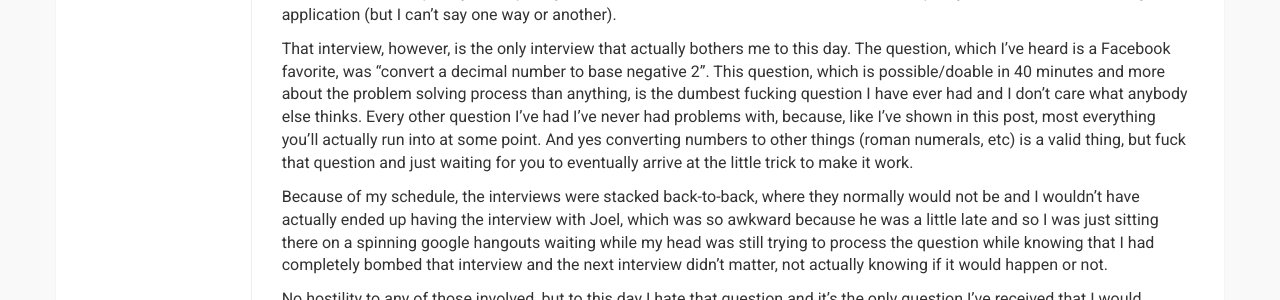
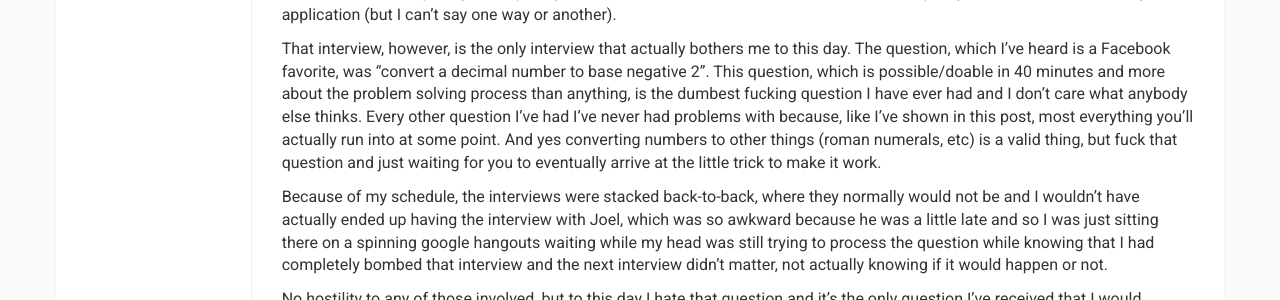
Before and after one commit to darrenkopp/darrenkopp.github.com, a Jekyll site: the page built from _posts/2024-05-01-coding-interviews-are-stupid.md, in a window 1280 px wide. Shown: the part 1304-1604 px from the top of the page. Built offline with Jekyll 4.4.1, drawn with Linux system fonts in a browser that asks for light colours.

Commit message:
too many commas

```diff
--- a/_posts/2024-05-01-coding-interviews-are-stupid.md
+++ b/_posts/2024-05-01-coding-interviews-are-stupid.md
@@ -79,7 +79,12 @@
 
 That interview, however, is the only interview that actually bothers me to this day. The question,
 which I've heard is a Facebook favorite, was "convert a decimal number to base negative 2".
-This question, which is possible/doable in 40 minutes and more about the problem solving process than anything, is the dumbest fucking question I have ever had and I don't care what anybody else thinks. Every other question I've had I've never had problems with, because, like I've shown in this post, most everything you'll actually run into at some point. And yes converting numbers to other things (roman numerals, etc) is a valid thing, but fuck that question and just waiting for you to eventually arrive at the little trick to make it work.
+This question, which is possible/doable in 40 minutes and more about the problem solving process than anything,
+is the dumbest fucking question I have ever had and I don't care what anybody else thinks. Every other
+question I've had I've never had problems with because, like I've shown in this post, most everything
+you'll actually run into at some point. And yes converting numbers to other things (roman numerals, etc)
+is a valid thing, but fuck that question and just waiting for you to eventually arrive at the
+little trick to make it work.
 
 Because of my schedule, the interviews were stacked back-to-back, where they normally would not be
 and I wouldn't have actually ended up having the interview with Joel, which was so awkward because he
```
